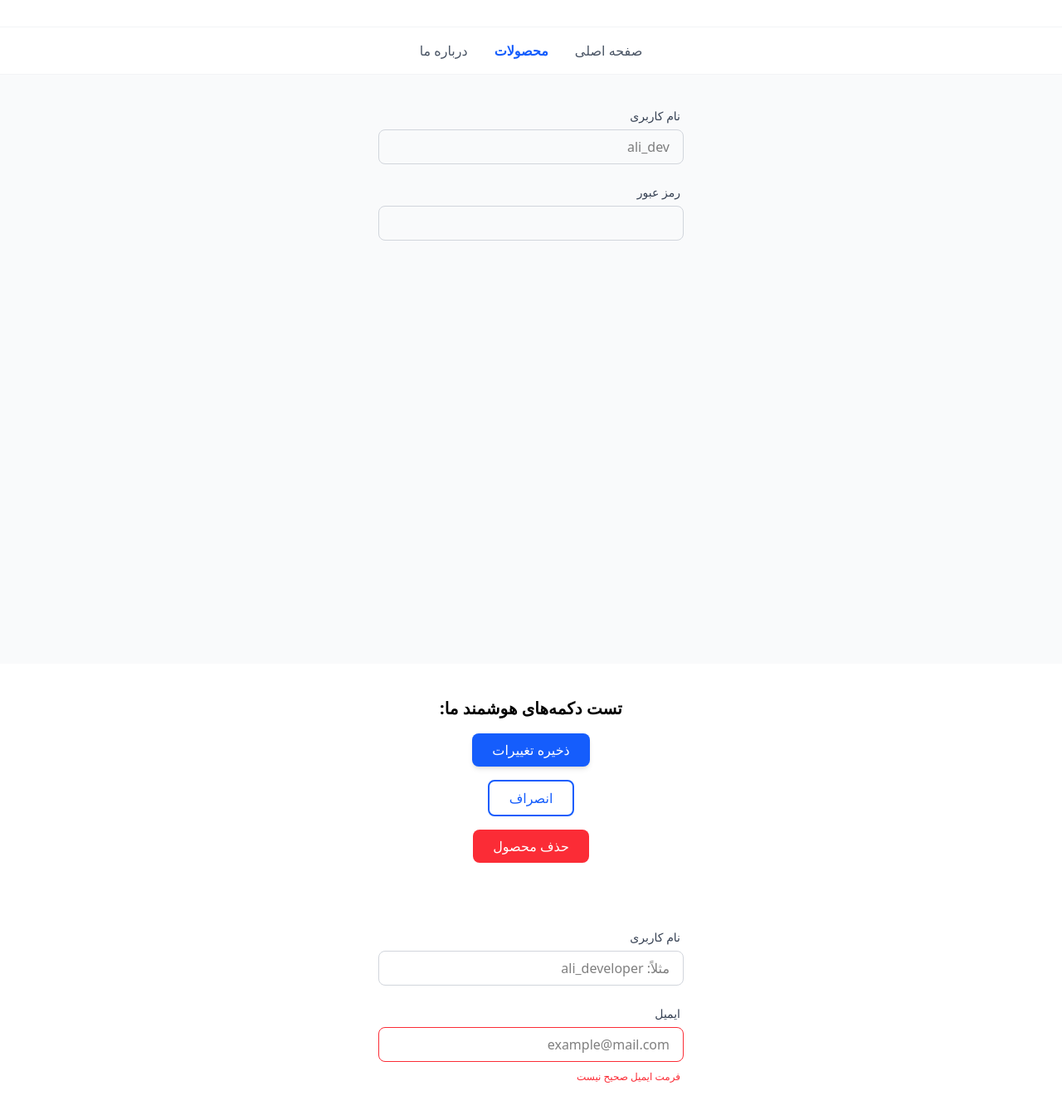
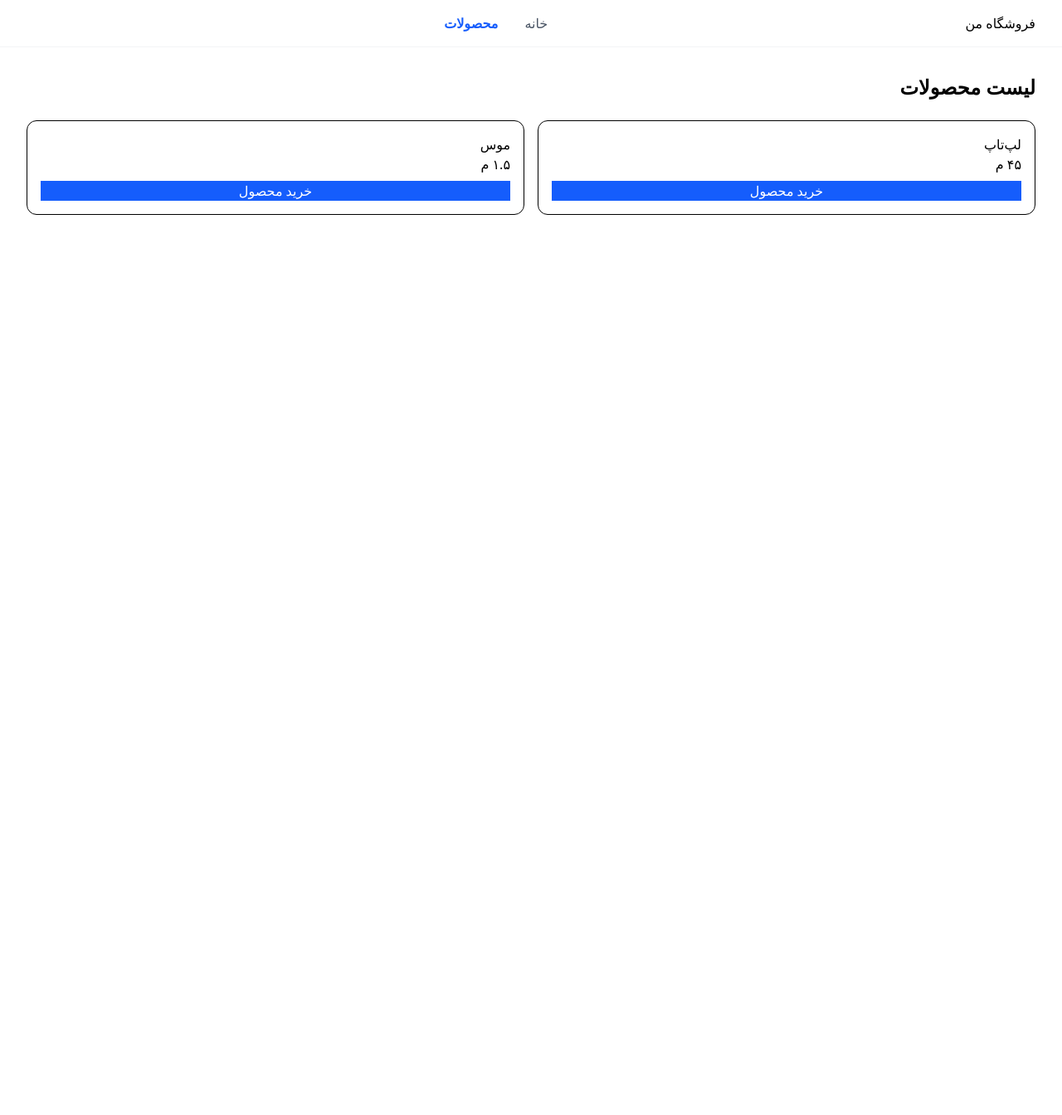
Before and after one commit to Namazi-Fard/Shopping-website, a React (Vite) app: page /products in a window 1280 px wide. Shown: the whole page at 83% size. After the commit the page ends 800 px from the top, so only its background shows below. Built offline with nearby package versions, Linux system fonts and the light colour scheme.

Commit message:
creat product page & set routs in app.jsx

```diff
--- /dev/null
+++ b/pages/Products.jsx
@@ -0,0 +1,28 @@
+import React from "react";
+import Button from "../components/Button";
+
+const Products = () => {
+  const productsList = [
+    { id: 1, name: "لپ‌تاپ", price: "۴۵ م" },
+    { id: 2, name: "موس", price: "۱.۵ م" },
+  ];
+
+  return (
+    <div className="p-8">
+      <h1 className="text-2xl font-bold mb-6">لیست محصولات</h1>
+      <div className="grid grid-cols-2 gap-4">
+        {productsList.map((item) => (
+          <div key={item.id} className="border p-4 rounded-xl">
+            <h3>{item.name}</h3>
+            <p>{item.price}</p>
+            <Button className="mt-2 bg-blue-600 text-white w-full">
+              خرید محصول
+            </Button>
+          </div>
+        ))}
+      </div>
+    </div>
+  );
+};
+
+export default Products;
--- a/src/App.jsx
+++ b/src/App.jsx
@@ -1,57 +1,37 @@
 import Button from "../components/Button.jsx";
 import Input from "../components/Input";
-import Navbar from '../components/Navbar';
-import { Routes, Route } from 'react-router-dom';
+import Navbar from "../components/Navbar";
+import { Routes, Route } from "react-router-dom";
+import Products from "../pages/Products";
 
 // App Component
 // This is the main entrance of our application.
 // این فایل نقطه شروع برنامه ماست.
 
-const myNavigationLinks = [
-    { title: 'صفحه اصلی', href: '/' },
-    { title: 'محصولات', href: '/products' },
-    { title: 'درباره ما', href: '/about' }
-  ];
+const myLinks = [
+  { title: "خانه", href: "/" },
+  { title: "محصولات", href: "/products" },
+];
 function App() {
-  return <>
+  return (
+    <>
       {/* تست نوبار */}
-      <div className="min-h-screen bg-gray-50">
-      <Navbar />
       <div>
-      {/* در مرحله بعد می‌بینیم چطور این آرایه را به نوبار "پاس" می‌دهیم */}
-      <Navbar links={myNavigationLinks} />
-    </div>
-      <main className="p-10 flex flex-col gap-6 max-w-md mx-auto">
-        <Input label="نام کاربری" placeholder="ali_dev" />
-        <Input label="رمز عبور" type="password" />
-      </main>
-    </div>
-      {/* تست دکمه‌های هوشمند */}
-  <div className="p-10 flex flex-col gap-4 items-center">
-        <h1 className="text-xl font-bold">تست دکمه‌های هوشمند ما:</h1>
-        {/* دکمه اصلی */}
-        <Button>ذخیره تغییرات</Button>
-
-        {/* دکمه با مدل خطی */}
-        <Button variant="outline">انصراف</Button>
-
-        {/* دکمه با مدل خطرناک */}
-        <Button variant="danger" onClick={() => alert("پاک شد!")}>
-          حذف محصول
-        </Button>
+        <Navbar links={myLinks} logo="فروشگاه من" />
+        <Routes>
+          <Route
+            path="/"
+            element={
+              <div className="p-10">
+                <h2>به صفحه اصلی خوش آمدید</h2>
+              </div>
+            }
+          />
+          <Route path="/products" element={<Products />} />
+        </Routes>
       </div>
-      {/* تست فیلدهای ورودی هوشمند */}
-      <div className="p-10 flex flex-col gap-6 max-w-md mx-auto">
-        <Input label="نام کاربری" placeholder="مثلاً: ali_developer" />
-
-        <Input
-          label="ایمیل"
-          type="email"
-          placeholder="example@mail.com"
-          error="فرمت ایمیل صحیح نیست"
-        />
-      </div>
-  </>;
+    </>
+  );
 }
 
 export default App;
```
